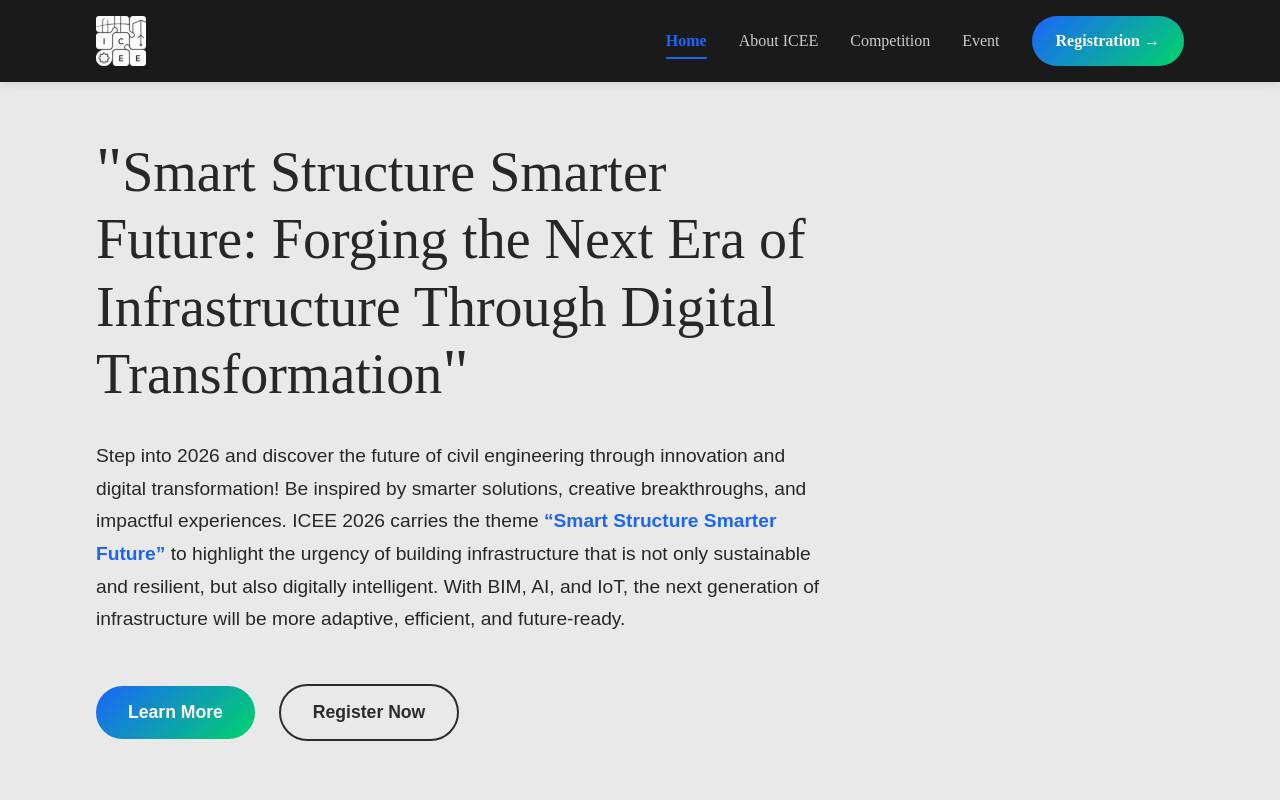
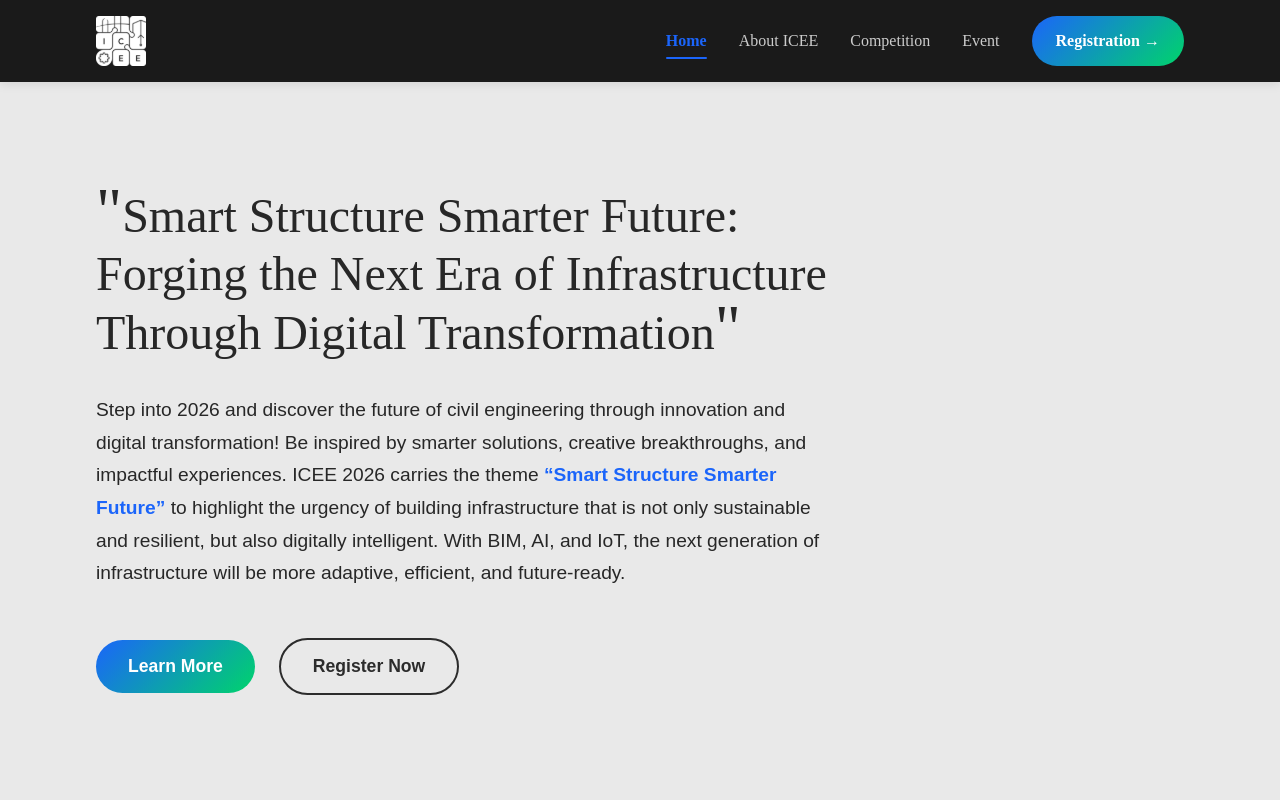
Before and after one commit to nasywaanaa/ICEE2026, a React (Vite) app in the folder frontend/: page / in a window 1280 px wide. Shown: the top 800 px of the page. Built offline with nearby package versions, Linux system fonts and the light colour scheme; a web font is replaced by a local one.

Commit message:
fix: update title & hide sponsor

```diff
--- a/frontend/src/pages/landing/LandingPage.tsx
+++ b/frontend/src/pages/landing/LandingPage.tsx
@@ -20,7 +20,7 @@ const LandingPage: React.FC = () => {
         <Competition />
         <Event />
         <PastEvent />
-        <Sponsors />
+        {/* <Sponsors /> */}
       </main>
       <Footer />
     </>
--- a/frontend/src/pages/landing/components/Hero.css
+++ b/frontend/src/pages/landing/components/Hero.css
@@ -21,7 +21,7 @@
 
 .hero-title {
   font-family: 'Bakbak One', cursive;
-  font-size: 3.5rem;
+  font-size: 3rem;
   font-weight: 400;
   color: #272727;
   line-height: 1.2;
```
